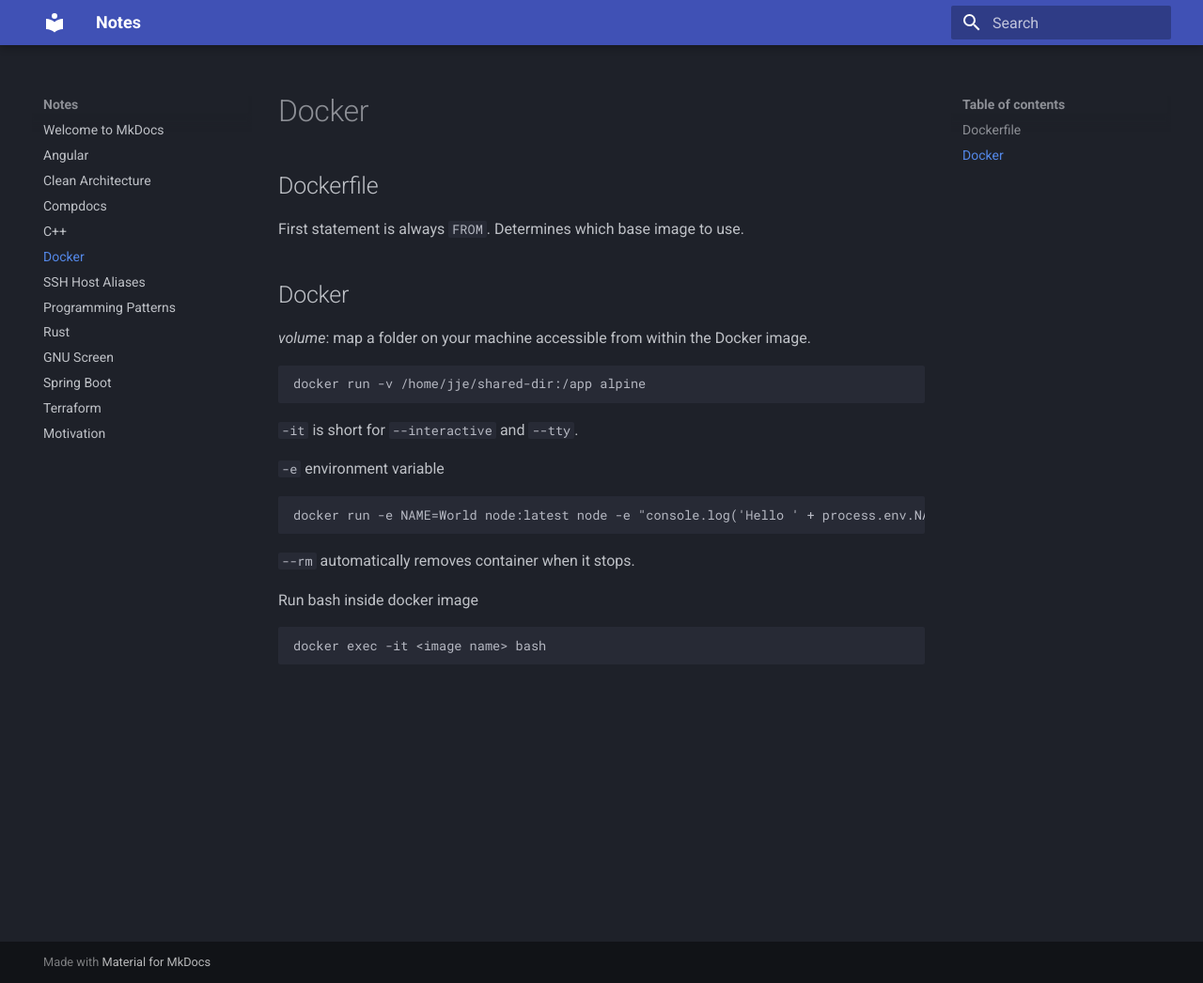
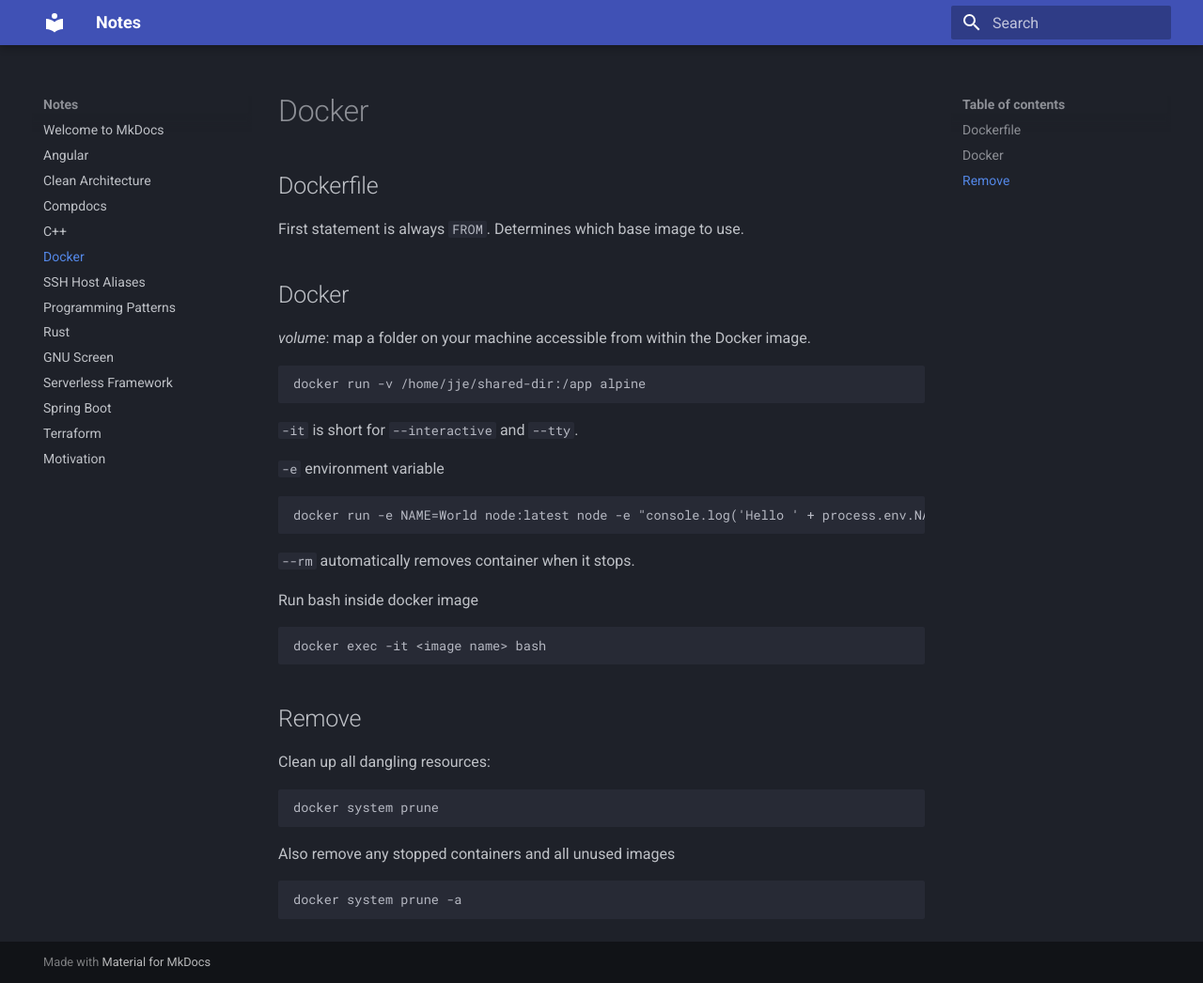
Before and after one commit to YotaYota/notes, an MkDocs documentation site: the page built from docs/docker.md, in a window 1280 px wide and 1046 px high. Shown: the whole window at 94% size. Built offline with MkDocs 1.6.1 and Material for MkDocs 9.7.7, drawn with Linux system fonts in a browser that asks for light colours.

Commit message:
partials

````diff
--- a/docs/docker.md
+++ b/docs/docker.md
@@ -27,3 +27,17 @@
 ```
 docker exec -it <image name> bash
 ```
+
+## Remove
+
+Clean up all dangling resources:
+
+```bash
+docker system prune
+```
+
+Also remove any stopped containers and all unused images
+
+```bash
+docker system prune -a
+```
````
Also changed, not shown: docs/serverless-framework.md (added, +65 -0 lines), docs/terraform.md (+2 -0 lines).
